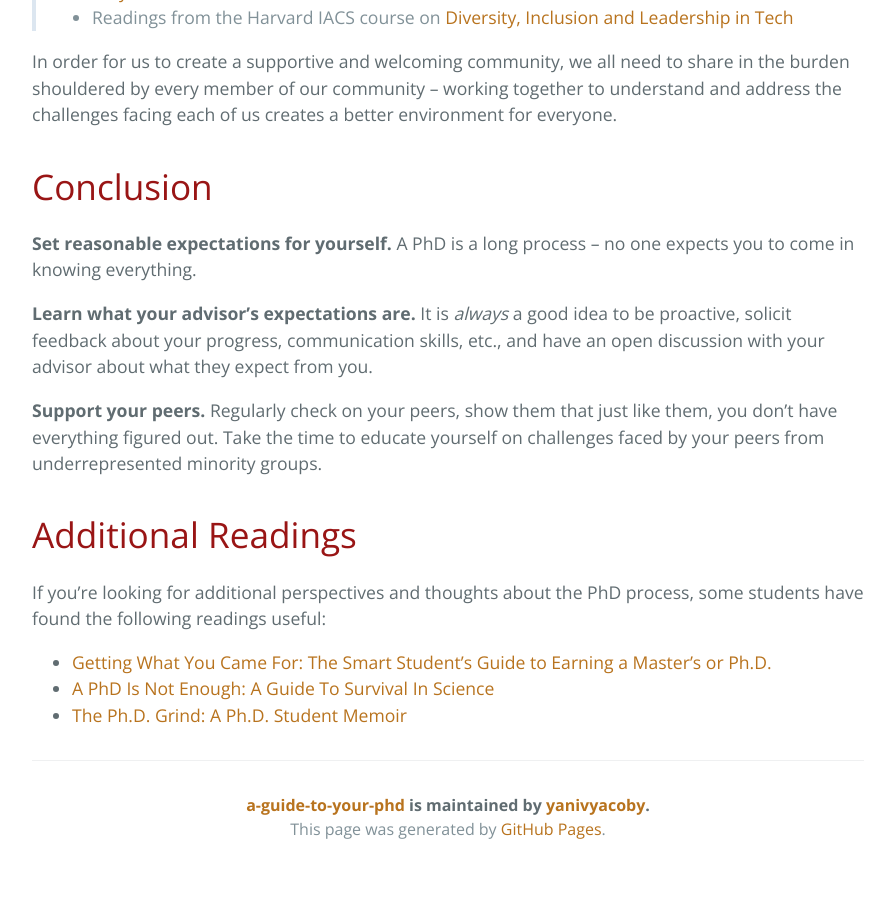
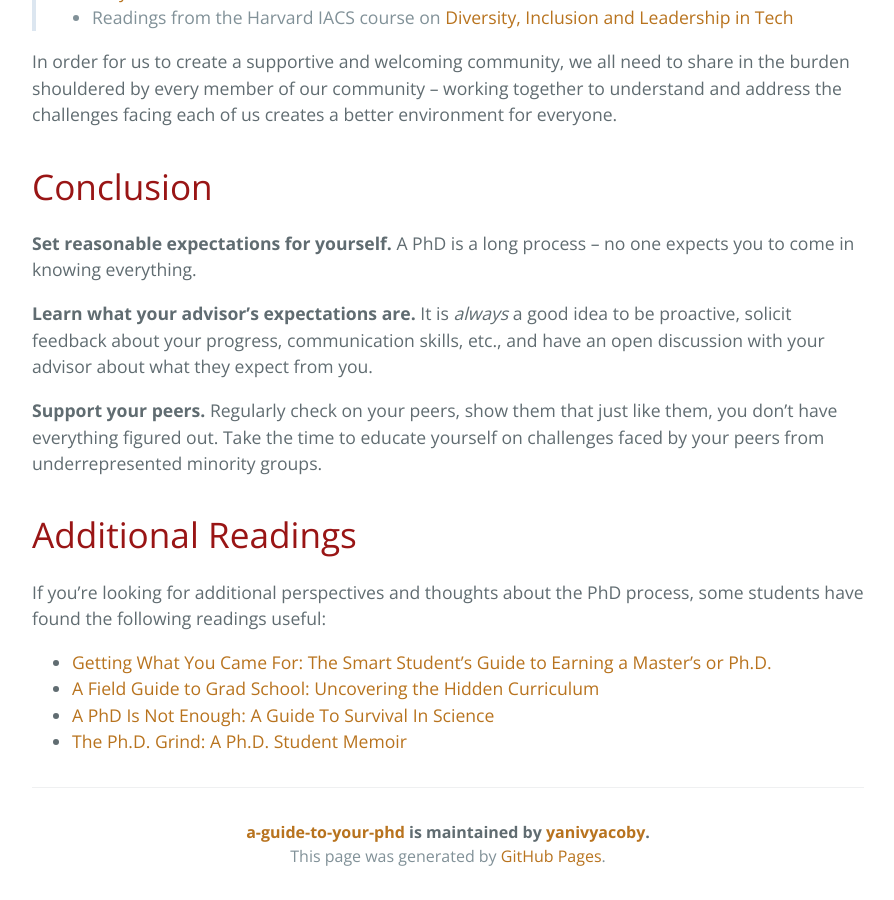
Before and after one commit to yanivyacoby/a-guide-to-your-phd, a Jekyll site: the page built from guide.md, in a window 1280 px wide and 900 px high, scrolled down 13188 px. Shown: the whole window, without its empty margins (192-1086 px from the left). Built offline with Jekyll 4.4.1, drawn with Linux system fonts in a browser that asks for light colours; before the commit the page ends 14061 px from its top, so only the background shows below that.

Commit message:
Update guide.md

```diff
--- a/guide.md
+++ b/guide.md
@@ -430,5 +430,6 @@ Take the time to educate yourself on challenges faced by your peers from underre
 If you're looking for additional perspectives and thoughts about the PhD process,
 some students have found the following readings useful:
 * [Getting What You Came For: The Smart Student's Guide to Earning a Master's or Ph.D.](https://www.goodreads.com/book/show/460669.Getting_What_You_Came_For?ac=1&from_search=true&qid=Hcjum6Bb4o&rank=4)
+* [A Field Guide to Grad School: Uncovering the Hidden Curriculum](https://press.princeton.edu/books/paperback/9780691201092/a-field-guide-to-grad-school)
 * [A PhD Is Not Enough: A Guide To Survival In Science](https://www.goodreads.com/book/show/587478.A_PhD_Is_Not_Enough?ac=1&from_search=true&qid=bDPkU7m8YU&rank=5)
 * [The Ph.D. Grind: A Ph.D. Student Memoir](https://www.goodreads.com/en/book/show/15731248-the-ph-d-grind)
```
